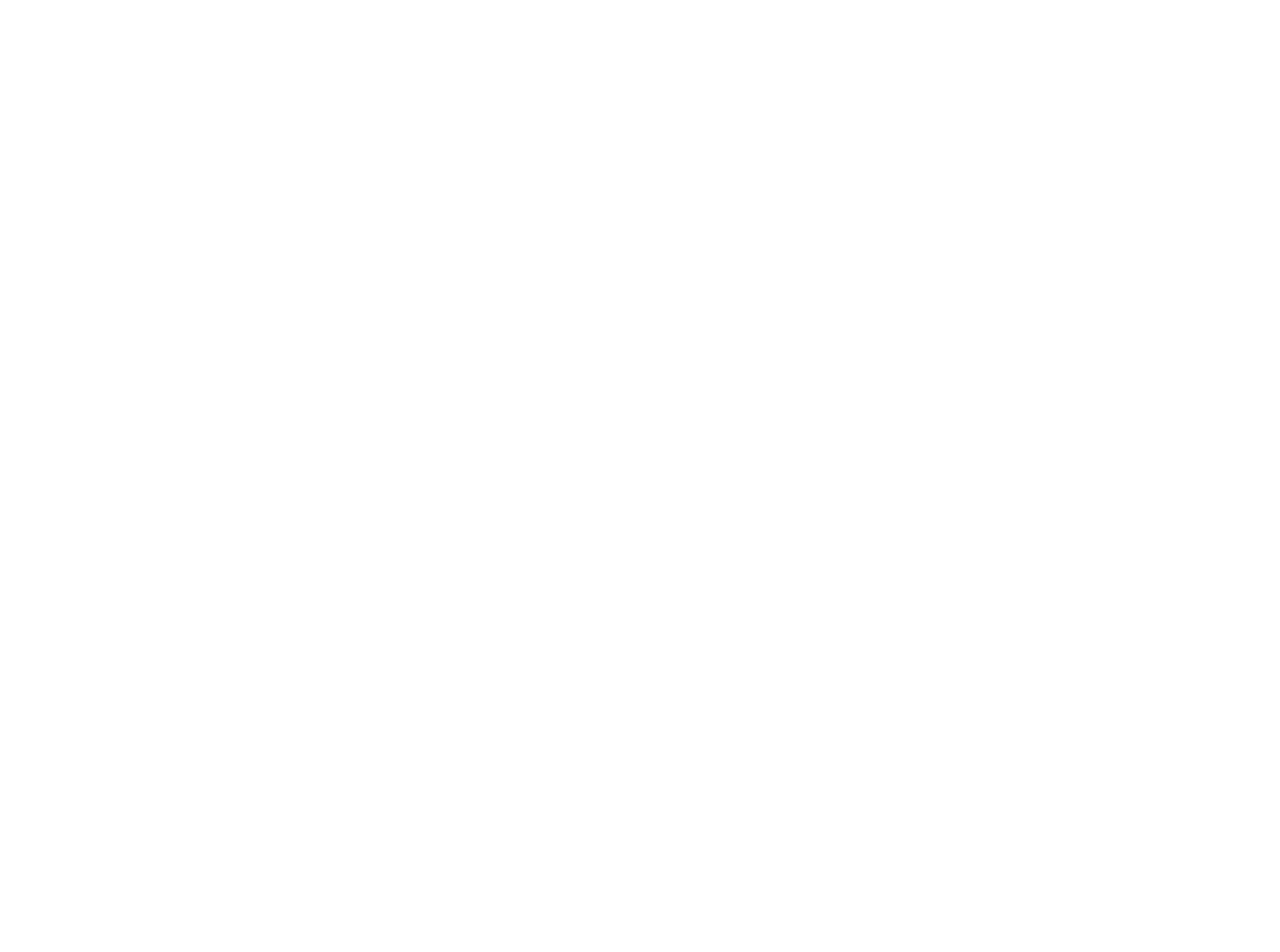
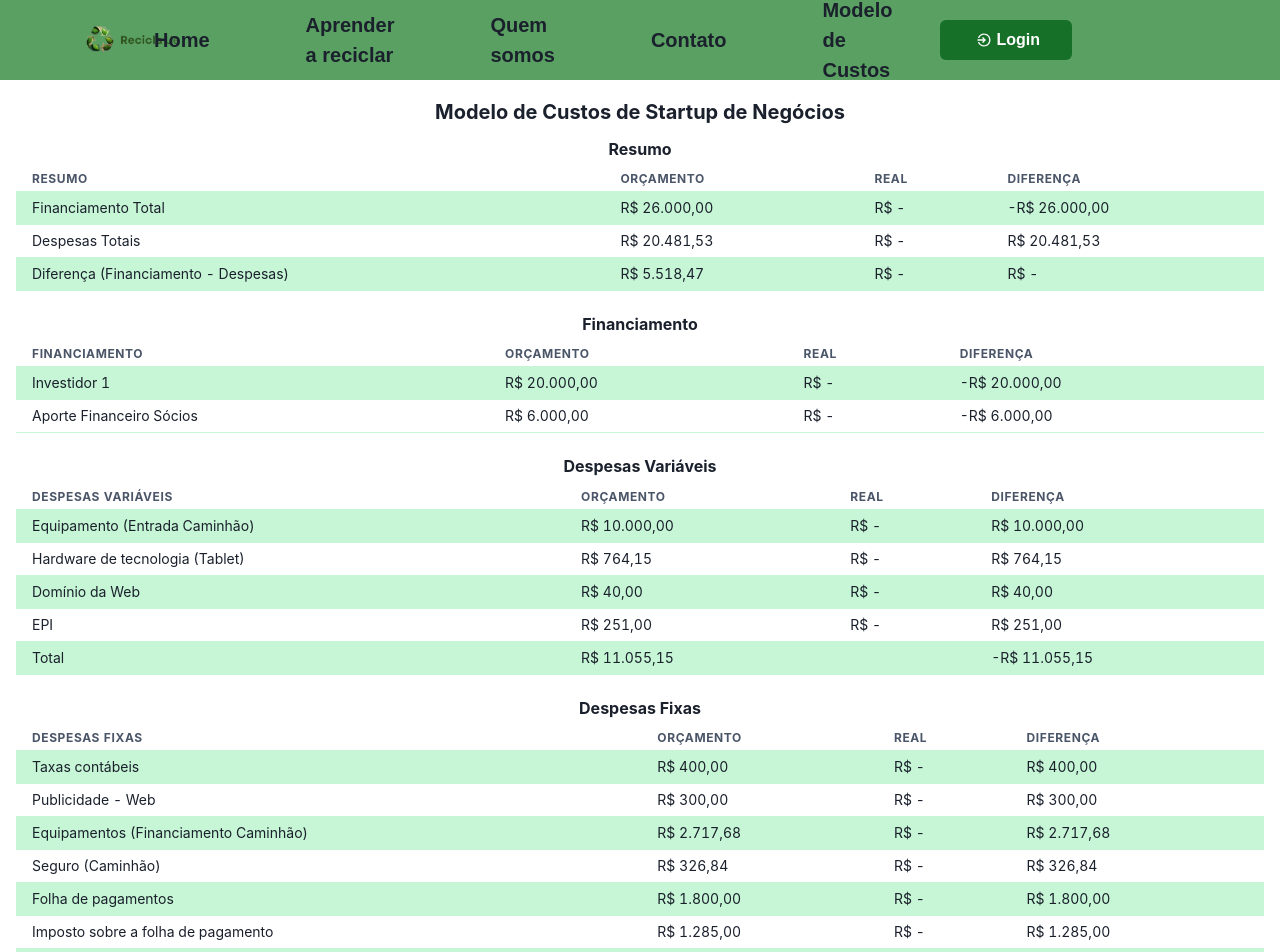
Before and after one commit to Amaxwel1/reciclaue, a React (Vite) app in the folder Frontend/: page /Tabelaprecos in a window 1280 px wide. Before the commit this address had no page. Shown: the top 952 px of the page. Before the commit the page ends 800 px from the top, so only its background shows below. Built offline with nearby package versions, Linux system fonts and the light colour scheme; a web font is replaced by a local one.

Commit message:
adicionando tabela de preços

```diff
--- a/Frontend/src/components/Navbar/index.jsx
+++ b/Frontend/src/components/Navbar/index.jsx
@@ -52,6 +52,9 @@
         <Link to="/contato" style={{ fontWeight: "bold" }}>
           Contato
         </Link>
+        <Link to="/Tabelaprecos" style={{ fontWeight: "bold" }}>
+          Modelo de Custos
+        </Link>
       </Flex>
       <Link to="/manutencao">
         <Button
--- /dev/null
+++ b/Frontend/src/pages/Tabelaprecos/index.jsx
@@ -0,0 +1,215 @@
+import Layout from "../../Components/Layout";
+import { Box, Flex, Text, Heading, Table, Thead, Tbody, Tr, Th, Td } from "@chakra-ui/react";
+
+const TabelaPrecos = () => {
+  return (
+    <Layout navBarBg="#5AA062">
+      <Flex
+        direction="column"
+        align="center"
+        justify="center"
+        padding={8}
+        maxW="1300px" // Limita a largura máxima da seção principal
+        mx="auto"
+        px={4} // Espaçamento nas laterais
+      >
+        {/* Seção de Texto */}
+        <Box textAlign="center" width="100%" mb={8}>
+
+          {/* Título do Projeto */}
+          <Heading as="h2" size="lg" mb={4}>
+            Conheça o nosso{" "}
+            <Text as="span" color="green.500">
+              Projeto
+            </Text>
+          </Heading>
+
+          {/* Modelo de Custos */}
+          <Box mt={8} mb={4}>
+            <Heading as="h3" size="md">
+              Modelo de Custos de Startup de Negócios
+            </Heading>
+          </Box>
+
+          {/* Resumo */}
+          <Box maxW="100%" mx="auto" mb={6}>
+            <Heading as="h4" size="sm" textAlign="center" mb={2}>Resumo</Heading>
+            <Table variant="striped" colorScheme="green" size="sm" mx="auto">
+              <Thead>
+                <Tr>
+                  <Th>Resumo</Th>
+                  <Th>Orçamento</Th>
+                  <Th>Real</Th>
+                  <Th>Diferença</Th>
+                </Tr>
+              </Thead>
+              <Tbody>
+                <Tr>
+                  <Td>Financiamento Total</Td>
+                  <Td>R$ 26.000,00</Td>
+                  <Td>R$ -</Td>
+                  <Td>-R$ 26.000,00</Td>
+                </Tr>
+                <Tr>
+                  <Td>Despesas Totais</Td>
+                  <Td>R$ 20.481,53</Td>
+                  <Td>R$ -</Td>
+                  <Td>R$ 20.481,53</Td>
+                </Tr>
+                <Tr>
+                  <Td>Diferença (Financiamento - Despesas)</Td>
+                  <Td>R$ 5.518,47</Td>
+                  <Td>R$ -</Td>
+                  <Td>R$ -</Td>
+                </Tr>
+              </Tbody>
+            </Table>
+          </Box>
+
+          {/* Financiamento */}
+          <Box maxW="100%" mx="auto" mb={6}>
+            <Heading as="h4" size="sm" textAlign="center" mb={2}>Financiamento</Heading>
+            <Table variant="striped" colorScheme="green" size="sm" mx="auto">
+              <Thead>
+                <Tr>
+                  <Th>Financiamento</Th>
+                  <Th>Orçamento</Th>
+                  <Th>Real</Th>
+                  <Th>Diferença</Th>
+                </Tr>
+              </Thead>
+              <Tbody>
+                <Tr>
+                  <Td>Investidor 1</Td>
+                  <Td>R$ 20.000,00</Td>
+                  <Td>R$ -</Td>
+                  <Td>-R$ 20.000,00</Td>
+                </Tr>
+                <Tr>
+                  <Td>Aporte Financeiro Sócios</Td>
+                  <Td>R$ 6.000,00</Td>
+                  <Td>R$ -</Td>
+                  <Td>-R$ 6.000,00</Td>
+                </Tr>
+              </Tbody>
+            </Table>
+          </Box>
+
+          {/* Despesas Variáveis */}
+          <Box maxW="100%" mx="auto" mb={6}>
+            <Heading as="h4" size="sm" textAlign="center" mb={2}>Despesas Variáveis</Heading>
+            <Table variant="striped" colorScheme="green" size="sm" mx="auto">
+              <Thead>
+                <Tr>
+                  <Th>Despesas Variáveis</Th>
+                  <Th>Orçamento</Th>
+                  <Th>Real</Th>
+                  <Th>Diferença</Th>
+                </Tr>
+              </Thead>
+              <Tbody>
+                <Tr>
+                  <Td>Equipamento (Entrada Caminhão)</Td>
+                  <Td>R$ 10.000,00</Td>
+                  <Td>R$ -</Td>
+                  <Td>R$ 10.000,00</Td>
+                </Tr>
+                <Tr>
+                  <Td>Hardware de tecnologia (Tablet)</Td>
+                  <Td>R$ 764,15</Td>
+                  <Td>R$ -</Td>
+                  <Td>R$ 764,15</Td>
+                </Tr>
+                <Tr>
+                  <Td>Domínio da Web</Td>
+                  <Td>R$ 40,00</Td>
+                  <Td>R$ -</Td>
+                  <Td>R$ 40,00</Td>
+                </Tr>
+                <Tr>
+                  <Td>EPI</Td>
+                  <Td>R$ 251,00</Td>
+                  <Td>R$ -</Td>
+                  <Td>R$ 251,00</Td>
+                </Tr>
+                <Tr>
+                  <Td>Total</Td>
+                  <Td>R$ 11.055,15</Td>
+                  <Td></Td>
+                  <Td>-R$ 11.055,15</Td>
+                </Tr>
+              </Tbody>
+            </Table>
+          </Box>
+
+          {/* Despesas Fixas */}
+          <Box maxW="100%" mx="auto" mb={6}>
+            <Heading as="h4" size="sm" textAlign="center" mb={2}>Despesas Fixas</Heading>
+            <Table variant="striped" colorScheme="green" size="sm" mx="auto">
+              <Thead>
+                <Tr>
+                  <Th>Despesas Fixas</Th>
+                  <Th>Orçamento</Th>
+                  <Th>Real</Th>
+                  <Th>Diferença</Th>
+                </Tr>
+              </Thead>
+              <Tbody>
+                <Tr>
+                  <Td>Taxas contábeis</Td>
+                  <Td>R$ 400,00</Td>
+                  <Td>R$ -</Td>
+                  <Td>R$ 400,00</Td>
+                </Tr>
+                <Tr>
+                  <Td>Publicidade - Web</Td>
+                  <Td>R$ 300,00</Td>
+                  <Td>R$ -</Td>
+                  <Td>R$ 300,00</Td>
+                </Tr>
+                <Tr>
+                  <Td>Equipamentos (Financiamento Caminhão)</Td>
+                  <Td>R$ 2.717,68</Td>
+                  <Td>R$ -</Td>
+                  <Td>R$ 2.717,68</Td>
+                </Tr>
+                <Tr>
+                  <Td>Seguro (Caminhão)</Td>
+                  <Td>R$ 326,84</Td>
+                  <Td>R$ -</Td>
+                  <Td>R$ 326,84</Td>
+                </Tr>
+                <Tr>
+                  <Td>Folha de pagamentos</Td>
+                  <Td>R$ 1.800,00</Td>
+                  <Td>R$ -</Td>
+                  <Td>R$ 1.800,00</Td>
+                </Tr>
+                <Tr>
+                  <Td>Imposto sobre a folha de pagamento</Td>
+                  <Td>R$ 1.285,00</Td>
+                  <Td>R$ -</Td>
+                  <Td>R$ 1.285,00</Td>
+                </Tr>
+                <Tr>
+                  <Td>Telefone (5G do Tablet)</Td>
+                  <Td>R$ 75,00</Td>
+                  <Td>R$ -</Td>
+                  <Td>R$ 75,00</Td>
+                </Tr>
+                <Tr>
+                  <Td>Total</Td>
+                  <Td>R$ 9.426,38</Td>
+                  <Td></Td>
+                  <Td>-R$ 9.426,38</Td>
+                </Tr>
+              </Tbody>
+            </Table>
+          </Box>
+        </Box>
+      </Flex>
+    </Layout>
+  );
+};
+
+export default TabelaPrecos;
--- a/Frontend/src/routes/RouteApp.jsx
+++ b/Frontend/src/routes/RouteApp.jsx
@@ -4,6 +4,7 @@
 import Contato from "../pages/contato";
 import Home from "../pages/Home";
 import Manutencao from "../pages/manutencao"
+import TabelaPrecos from "../pages/Tabelaprecos"
 
 const RouteApp = () => {
   return (
@@ -14,6 +15,7 @@
           <Route path="/quem-somos" element={<QuemSomos />} />
           <Route path="/contato" element={<Contato />} />
           <Route path="/manutencao" element={<Manutencao />} />
+          <Route path="/Tabelaprecos" element={<TabelaPrecos />} />
         </Routes>
       </Fragment>
     </BrowserRouter>
--- a/Frontend/src/routes/index.jsx
+++ b/Frontend/src/routes/index.jsx
@@ -3,6 +3,7 @@
 import QuemSomos from "../pages/QuemSomos";
 import Contato from "../pages/contato";
 import Home from "../pages/home";
+import TabelaPrecos from "../pages/Tabelaprecos"
 
 const RouteApp = () => {
   return (
@@ -12,6 +13,7 @@
           <Route path="/" element={<Home />} />
           <Route path="/quem-somos" element={<QuemSomos />} />
           <Route path="/contato" element={<Contato />} />
+          <Route path="/Tabelaprecos" element={<TabelaPrecos />} />
         </Routes>
       </Fragment>
     </BrowserRouter>
```
